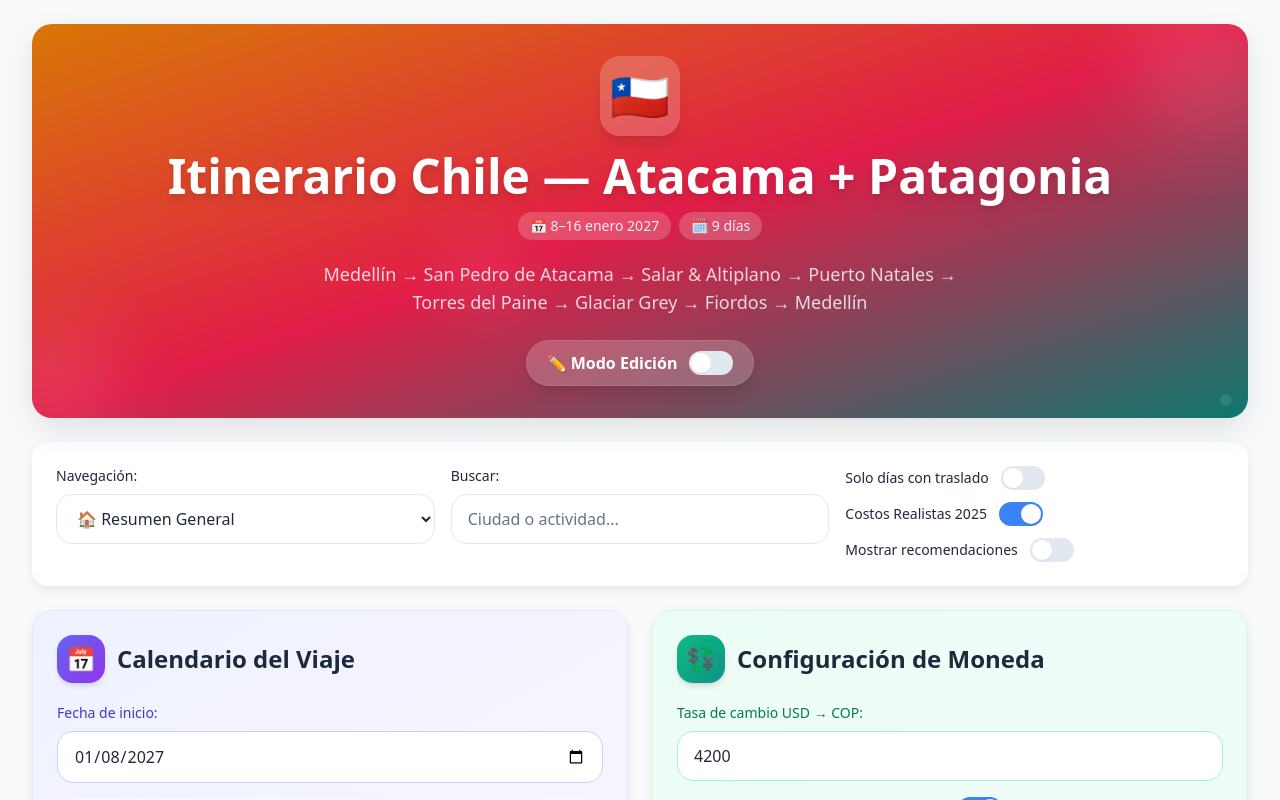
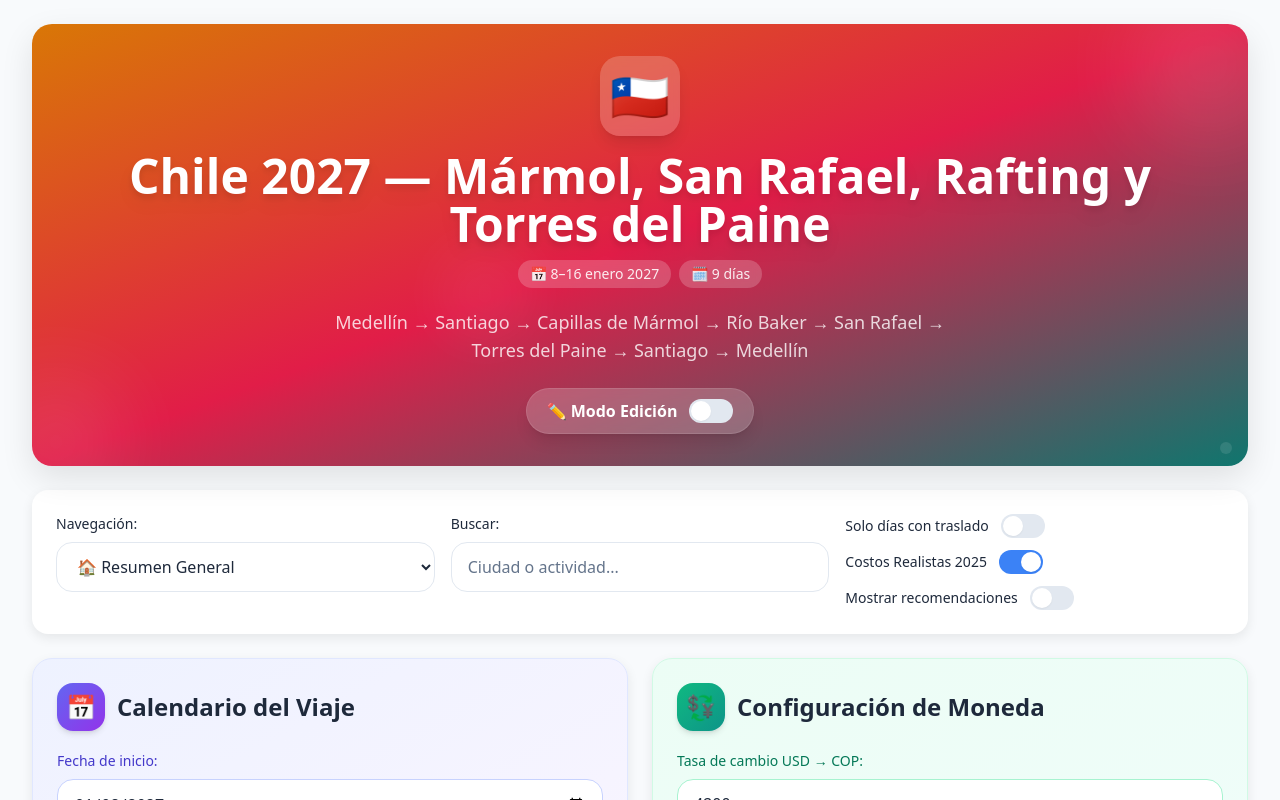
Before and after one commit to javierguioc/travel, a React (Vite) app: page / in a window 1280 px wide. Shown: the top 800 px of the page. Built offline with nearby package versions, Linux system fonts and the light colour scheme.

Commit message:
Update Chile trip header for Patagonia-only January 2027 route

```diff
--- a/src/constants/defaults.js
+++ b/src/constants/defaults.js
@@ -6,7 +6,7 @@ export const DEFAULT_SHOW_COP_CONVERSION = true;
 export const DEFAULT_USE_REALISTIC_COSTS = true;
 
 // Viajes disponibles. Cada uno apunta a su propio JSON en /public/data.
-// Chile unificado: norte (Atacama) + sur (Patagonia) en un solo itinerario.
+// Chile enero 2027: Patagonia de Aysén y Magallanes, sin Atacama.
 // (El JSON de Europa se conserva en /public/data/itinerary-data.json, solo
 //  se quitó del selector.)
 export const TRIPS = {
@@ -14,8 +14,8 @@ export const TRIPS = {
     id: 'chile',
     label: 'Chile',
     emoji: '🇨🇱',
-    title: 'Itinerario Chile — Atacama + Patagonia',
-    route: 'Medellín → San Pedro de Atacama → Salar & Altiplano → Puerto Natales → Torres del Paine → Glaciar Grey → Fiordos → Medellín',
+    title: 'Chile 2027 — Mármol, San Rafael, Rafting y Torres del Paine',
+    route: 'Medellín → Santiago → Capillas de Mármol → Río Baker → San Rafael → Torres del Paine → Santiago → Medellín',
     dateLabel: '8–16 enero 2027',
     daysLabel: '9 días',
     gradient: 'from-amber-600 via-rose-600 to-teal-700',
```
